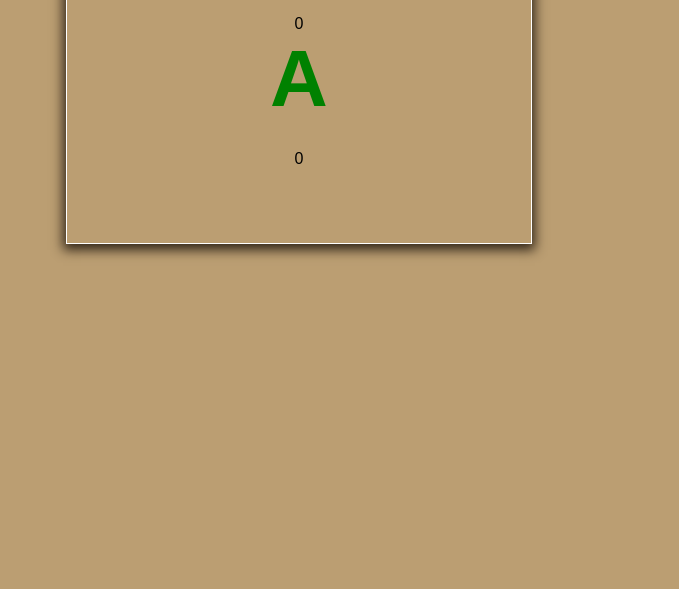
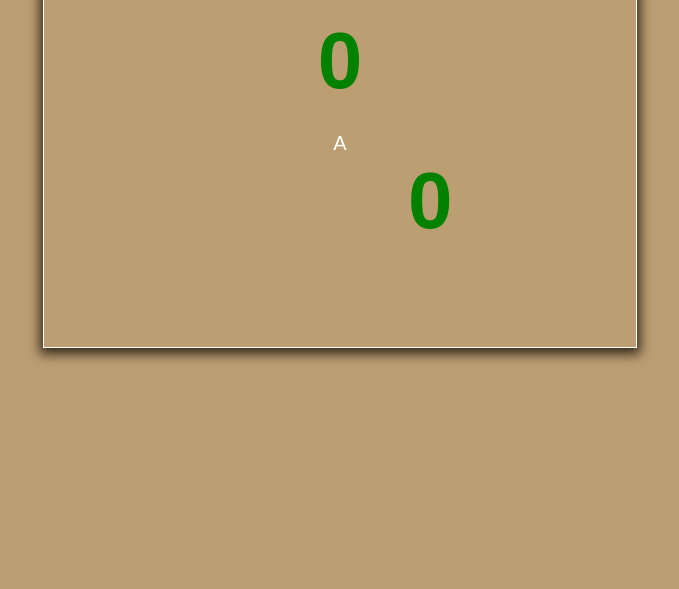
Before and after one commit to Shirly-D/Counter, a plain HTML site: page index.html in a window 1280 px wide. Shown: the part 211-800 px from the top of the page, without its empty margins (341-1020 px from the left). Drawn offline with Linux system fonts and the light colour scheme.

Commit message:
css style commit

```diff
--- a/assets/css/style.css
+++ b/assets/css/style.css
@@ -115,7 +115,7 @@ main {
 section { padding-top: 80px; }
 
 section .counter {
-  width: 30%;
+  width: 40%;
   border: 1px solid #FFFFFF;
   padding: 75px 40px;
   margin: 0 auto;
@@ -131,7 +131,20 @@ section h2 {
   text-transform: uppercase;
 }
 
-section p {
+.counter div p {
+  color: #FFFFFF;
+  font-size: 20px;
+}
+
+section div:first-child { display: inline-block; }
+
+section div:last-child {
+  margin-left: 30%;
+  display: inline-block;
+  vertical-align: top;
+}
+
+.display-count {
   margin-bottom: 25px;
   color: #008100;
   font-size: 80px;
```
